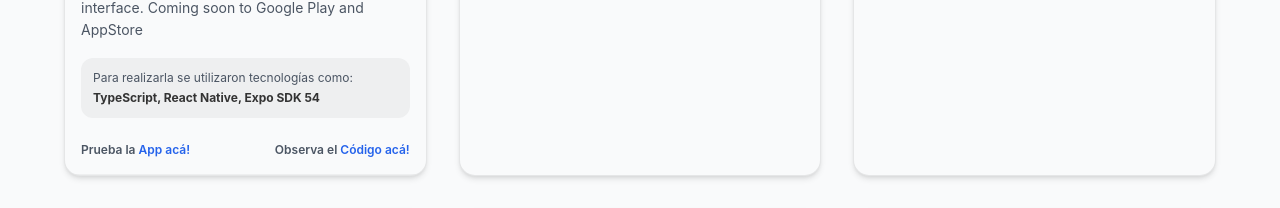
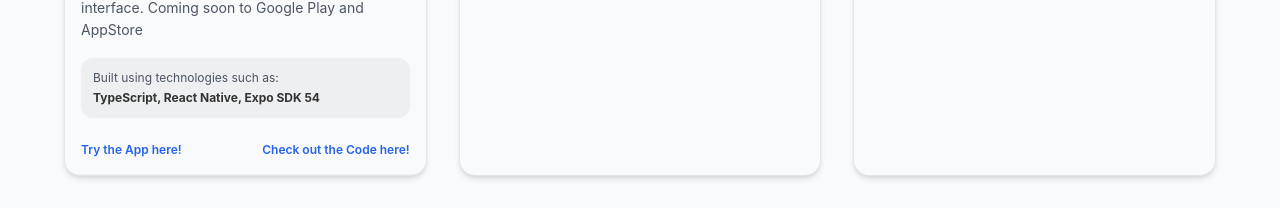
Before and after one commit to Edgarmontenegro123/Portfolio-2026, a React (Vite) app: page / in a window 1280 px wide. Both pictures are taken after a click on the button 391 px from the left and 1338 px from the top of the page. Shown: the part 1503-1711 px from the top of the page. Built offline with nearby package versions, Linux system fonts and the light colour scheme.

Commit message:
🌐 fix(projects): internationalise project card strings and fix layout translation sync

```diff
--- a/src/components/ProjectCard.tsx
+++ b/src/components/ProjectCard.tsx
@@ -1,17 +1,20 @@
-import { useState } from 'react'
-import { useLanguage } from '../hooks/useLanguage'
-import type { Project } from '../types/project'
+import {useState} from 'react'
+import {useLanguage} from '../hooks/useLanguage'
+import {getTranslation} from '../utils/translations'
+import type {Project} from '../types/project'
 
 interface ProjectCardProps {
     project: Project
 }
 
-export const ProjectCard = ({ project }: ProjectCardProps) => {
-    const { language } = useLanguage()
+export const ProjectCard = ({project}: ProjectCardProps) => {
+    const {language} = useLanguage()
+    const t = getTranslation(language)
     const [isExpanded, setIsExpanded] = useState(false)
 
     return (
-        <div className='flex flex-col rounded-2xl bg-brand-bg border border-brand-text/10 shadow-md overflow-hidden transition-all duration-300 hover:-translate-y-1 hover:shadow-xl'>
+        <div
+            className='flex flex-col rounded-2xl bg-brand-bg border border-brand-text/10 shadow-md overflow-hidden transition-all duration-300 hover:-translate-y-1 hover:shadow-xl'>
             <div className='flex items-center gap-4 p-4 border-b border-brand-text/5'>
                 <img
                     src={project.avatar}
@@ -31,7 +34,8 @@ export const ProjectCard = ({ project }: ProjectCardProps) => {
                 />
             </div>
             <div className='flex flex-col w-full'>
-                <div className='flex items-center justify-between px-4 py-3 bg-brand-text/5/20 border-b border-brand-text/5'>
+                <div
+                    className='flex items-center justify-between px-4 py-3 bg-brand-text/5/20 border-b border-brand-text/5'>
                     <a
                         href={project.video}
                         target='_blank'
@@ -40,7 +44,7 @@ export const ProjectCard = ({ project }: ProjectCardProps) => {
                         title='Ver video promocional'
                     >
                         <svg className='w-4 h-4 fill-current ml-0.5' viewBox='0 0 24 24'>
-                            <path d='M8 5v14l11-7z' />
+                            <path d='M8 5v14l11-7z'/>
                         </svg>
                     </a>
                     <button
@@ -49,12 +53,14 @@ export const ProjectCard = ({ project }: ProjectCardProps) => {
                         aria-label={isExpanded ? 'Colapsar detalles' : 'Expandir detalles'}
                     >
                         {isExpanded ? (
-                            <svg className='w-5 h-5' fill='none' viewBox='0 0 24 24' stroke='currentColor' strokeWidth={2.5}>
-                                <path strokeLinecap='round' strokeLinejoin='round' d='M5 15l7-7 7 7' />
+                            <svg className='w-5 h-5' fill='none' viewBox='0 0 24 24' stroke='currentColor'
+                                 strokeWidth={2.5}>
+                                <path strokeLinecap='round' strokeLinejoin='round' d='M5 15l7-7 7 7'/>
                             </svg>
                         ) : (
-                            <svg className='w-5 h-5' fill='none' viewBox='0 0 24 24' stroke='currentColor' strokeWidth={2.5}>
-                                <path strokeLinecap='round' strokeLinejoin='round' d='M19 9l-7 7-7-7' />
+                            <svg className='w-5 h-5' fill='none' viewBox='0 0 24 24' stroke='currentColor'
+                                 strokeWidth={2.5}>
+                                <path strokeLinecap='round' strokeLinejoin='round' d='M19 9l-7 7-7-7'/>
                             </svg>
                         )}
                     </button>
@@ -66,16 +72,26 @@ export const ProjectCard = ({ project }: ProjectCardProps) => {
                         {project.description[language]}
                     </p>
                     <div className='flex flex-col gap-1 mb-4 text-xs bg-brand-text/5 p-3 rounded-xl'>
-                        <span className='text-brand-secondary'>Para realizarla se utilizaron tecnologías como:</span>
-                        <span className='font-bold text-brand-text'>{project.tech}</span>
+                        <span className='text-brand-secondary'>
+                            {t.projects.technologiesUsed}
+                        </span>
+                        <span className='font-bold text-brand-text'>
+                            {project.tech}
+                        </span>
                     </div>
                     <div className='flex flex-wrap items-center justify-between gap-2 pt-2 text-xs font-semibold'>
-            <span className='text-brand-secondary'>
-              Prueba la <a href={project.deploy} target='_blank' rel='noopener noreferrer' className='text-brand-primary hover:underline'>App acá!</a>
-            </span>
                         <span className='text-brand-secondary'>
-              Observa el <a href={project.gitHub} target='_blank' rel='noopener noreferrer' className='text-brand-primary hover:underline'>Código acá!</a>
-            </span>
+                            <a href={project.deploy} target='_blank' rel='noopener noreferrer'
+                               className='text-brand-primary hover:underline'>
+                                {t.projects.liveDemo}
+                            </a>
+                        </span>
+                        <span className='text-brand-secondary'>
+                            <a href={project.gitHub} target='_blank' rel='noopener noreferrer'
+                               className='text-brand-primary hover:underline'>
+                                {t.projects.viewCode}
+                            </a>
+                        </span>
                     </div>
                 </div>
             </div>
--- a/src/utils/translations/en.ts
+++ b/src/utils/translations/en.ts
@@ -14,8 +14,9 @@ export const en: TranslationType = {
     projects: {
         title: 'My Projects',
         subtitle: 'A selection of my most recent work',
-        viewCode: 'View Code',
-        liveDemo: 'Live Demo'
+        technologiesUsed: 'Built using technologies such as:',
+        viewCode: 'Check out the Code here!',
+        liveDemo: 'Try the App here!'
     },
     contact: {
         title: 'Contact',
--- a/src/utils/translations/es.ts
+++ b/src/utils/translations/es.ts
@@ -12,8 +12,9 @@ export const es = {
     projects: {
         title: 'Mis Proyectos',
         subtitle: 'Una selección de mis trabajos más recientes',
-        viewCode: 'Ver Código',
-        liveDemo: 'Demo en Vivo'
+        technologiesUsed: 'Para realizarla se utilizaron tecnologías como:',
+        viewCode: 'Observa el Código acá!',
+        liveDemo: 'Prueba la App acá!'
     },
     contact: {
         title: 'Contacto',
```
